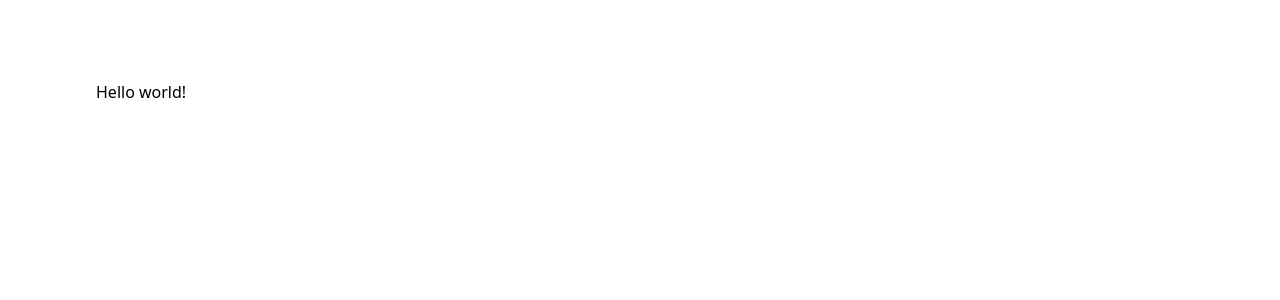
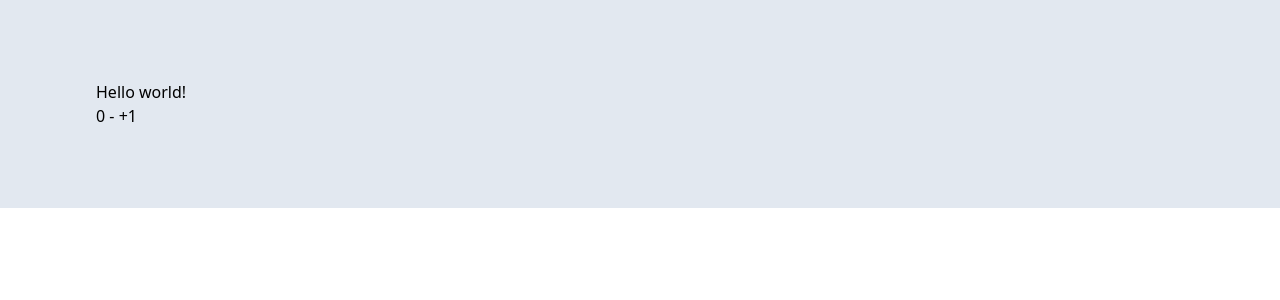
Before and after one commit to stipsan/hyperfokus, a Next.js app: page / in a window 1280 px wide. Shown: the top 300 px of the page. Built offline with nearby package versions, Linux system fonts and the light colour scheme.

Commit message:
test more purge stuff

```diff
--- /dev/null
+++ b/components/Counter.tsx
@@ -0,0 +1,14 @@
+import { useState } from 'react'
+
+const Counter = () => {
+  const [count, setCount] = useState(0)
+
+  return (
+    <h1>
+      {count} -{' '}
+      <button onClick={() => setCount((count) => count + 1)}>+1</button>
+    </h1>
+  )
+}
+
+export default Counter
--- a/pages/index.tsx
+++ b/pages/index.tsx
@@ -1 +1,7 @@
-export default () => <div className="hero">Hello world!</div>
+import Counter from '../components/Counter'
+
+export default () => (
+  <div className="container hero bg-gray-300">
+    Hello world! <Counter />
+  </div>
+)
```
